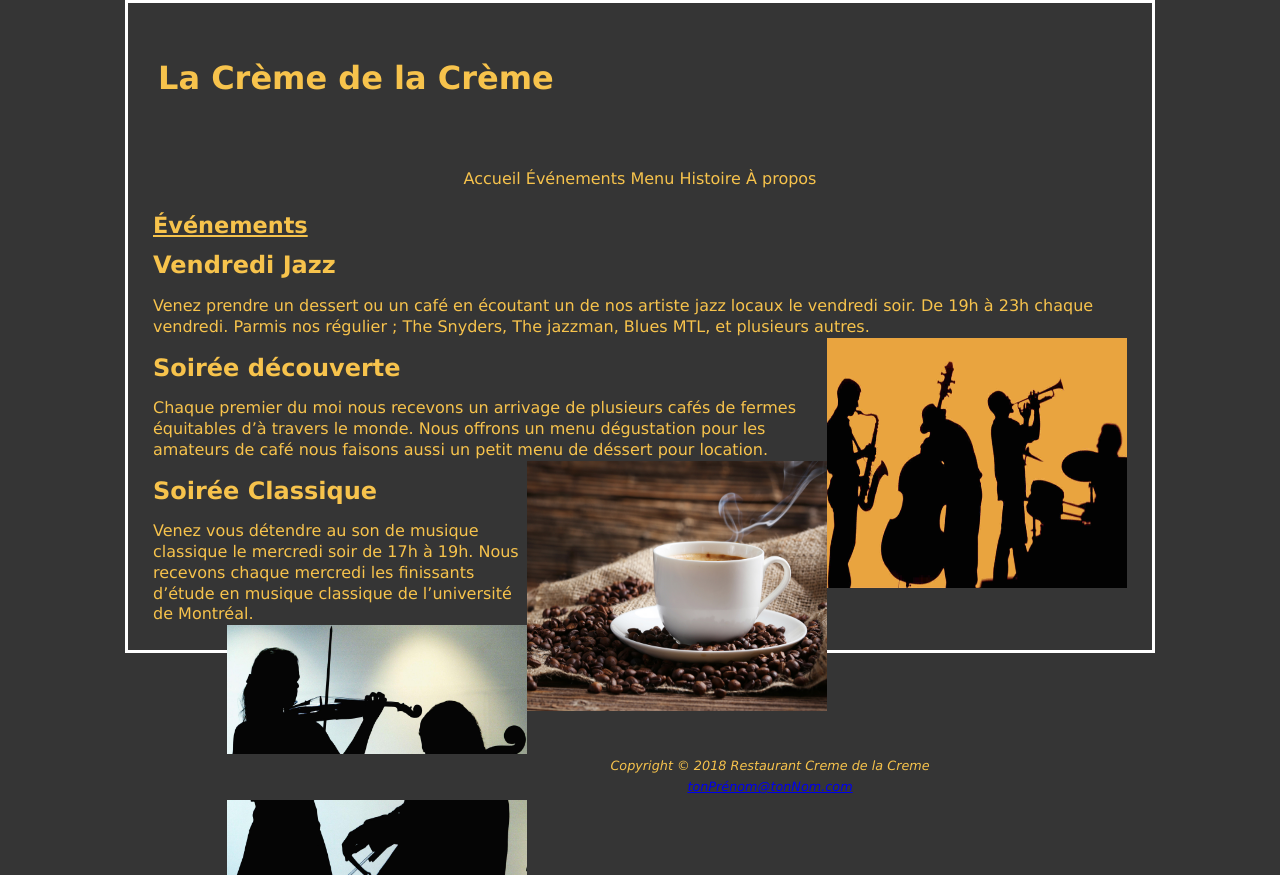
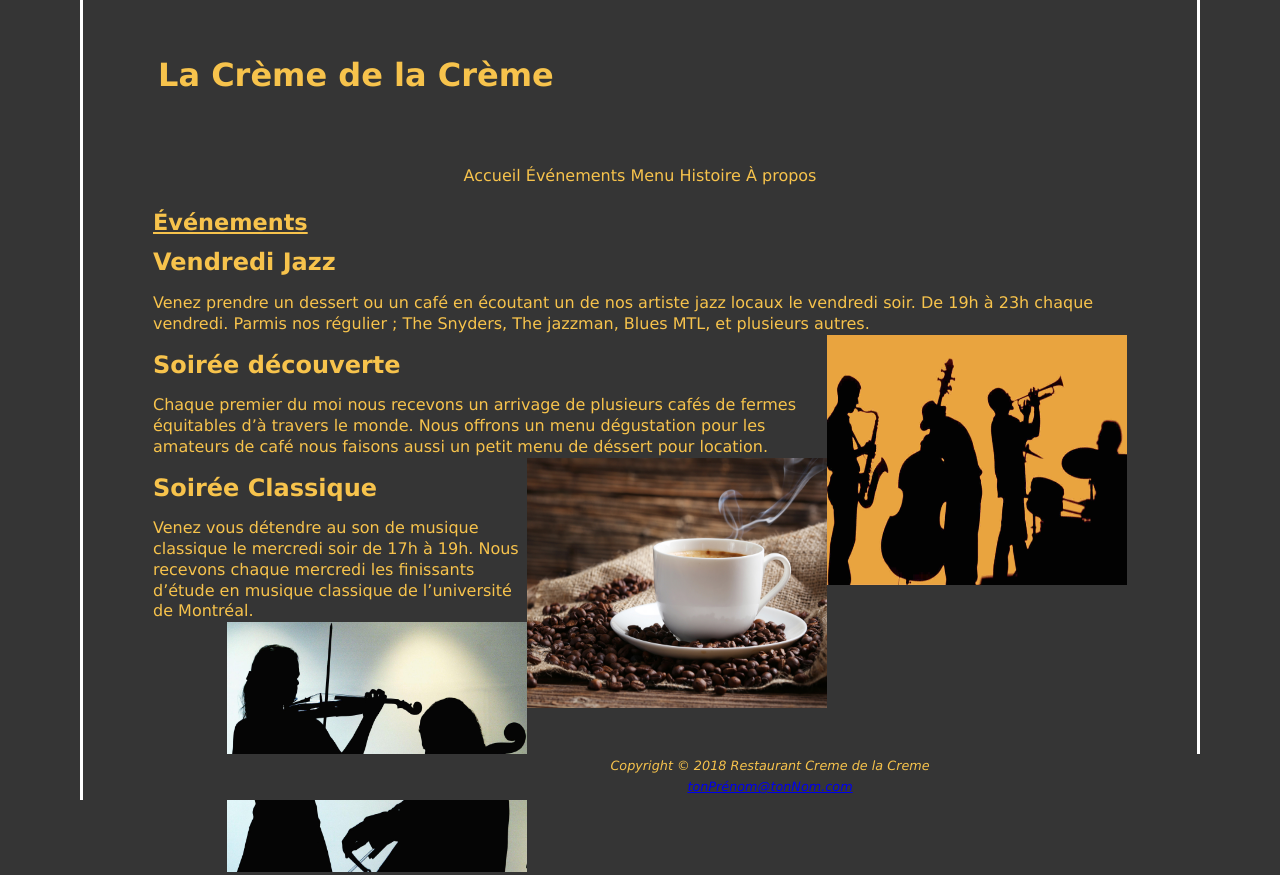
Before and after one commit to sebyoa10/projetdesign1, a plain HTML site: page evenement.html in a window 1280 px wide. Shown: the top 875 px of the page. Drawn offline with Linux system fonts and the light colour scheme; files that its build step writes are made by us from their sources; files whose address does not match are found by name.

Commit message:
Update resto.css

```diff
--- a/resto.css
+++ b/resto.css
@@ -8,9 +8,9 @@ body {
   line-height: 1.3em;
   margin: auto;
   width: 80%;
-  border-style:solid;
-  border-color:white ;
+
 }
+
 
 header {
   background-color:  #353535;
@@ -55,13 +55,31 @@ footer {
   font-style: italic;
   padding: 2px;
   text-align: center;
+
 }
 
 main {
   margin: 25px 0;
   padding: 0 25px;
+
 }
 
 h1 {
   font-size: 1.4em;
 }
+ #left, #right {
+  background:   #FFFFFF ;
+  position: fixed;
+  }
+  #left, #right {
+    top: 0; bottom: 0;
+    width: 3px;
+    }
+    #left { left: 80px; }
+    #right { right: 80px; }
+
+
+
+h1 {
+  font-size: 1.4em;
+}
```
